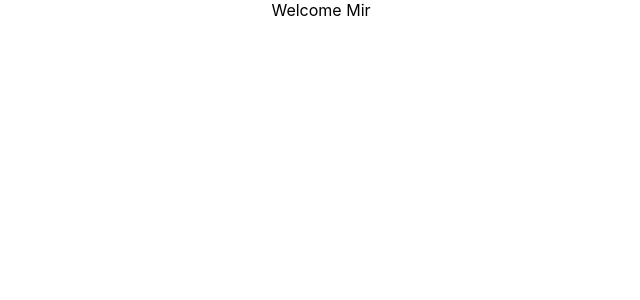
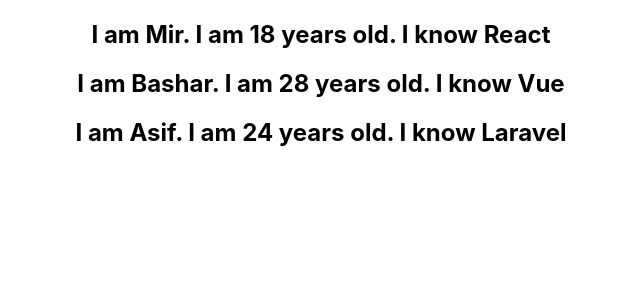
Before and after one commit to MirAfzalul/ReactJS-Tutorial, a React (Create React App) app: page / in a window 1280 px wide. Shown: the top 300 px of the page, without its empty margins (319-959 px from the left). Built offline with nearby package versions, Linux system fonts and the light colour scheme.

Commit message:
Tutorial-17-List Rendering

```diff
--- a/src/App.js
+++ b/src/App.js
@@ -10,6 +10,7 @@
 import EventBind from './components/EventBind';
 import ParentComponent from './components/ParentComponent';
 import UserGreeting from './components/UserGreeting';
+import NameList from './components/NameList';
 function App() {
   return (
     <div className="App">
@@ -27,7 +28,8 @@
       <ClassClick/> */}
       {/* <EventBind/>  */}
       {/* <ParentComponent/> */}
-      <UserGreeting/>
+      {/* <UserGreeting/> */}
+      <NameList/>
     </div>
   );
 }
--- /dev/null
+++ b/src/components/NameList.js
@@ -0,0 +1,33 @@
+
+import React from 'react'
+import Person from './Person'
+function NameList() {
+    const persons = [
+        {
+            id:1,
+            name:'Mir',
+            age: '18',
+            skill: 'React'
+        },
+        {
+            id:2,
+            name:'Bashar',
+            age: '28',
+            skill: 'Vue'
+        },
+        {
+            id:3,
+            name:'Asif',
+            age: '24',
+            skill: 'Laravel'
+        }
+    ]
+    const personList=persons.map(person=> <Person person={person}/> )
+    return (
+        <div>
+            {personList}
+        </div>
+    )
+}
+
+export default NameList
--- /dev/null
+++ b/src/components/Person.js
@@ -0,0 +1,13 @@
+import React from 'react'
+
+function Person({person}) {
+    return (
+        <div>
+            <h2>
+            I am {person.name}. I am {person.age} years old. I know {person.skill}
+        </h2>
+        </div>
+    )
+}
+
+export default Person
```
